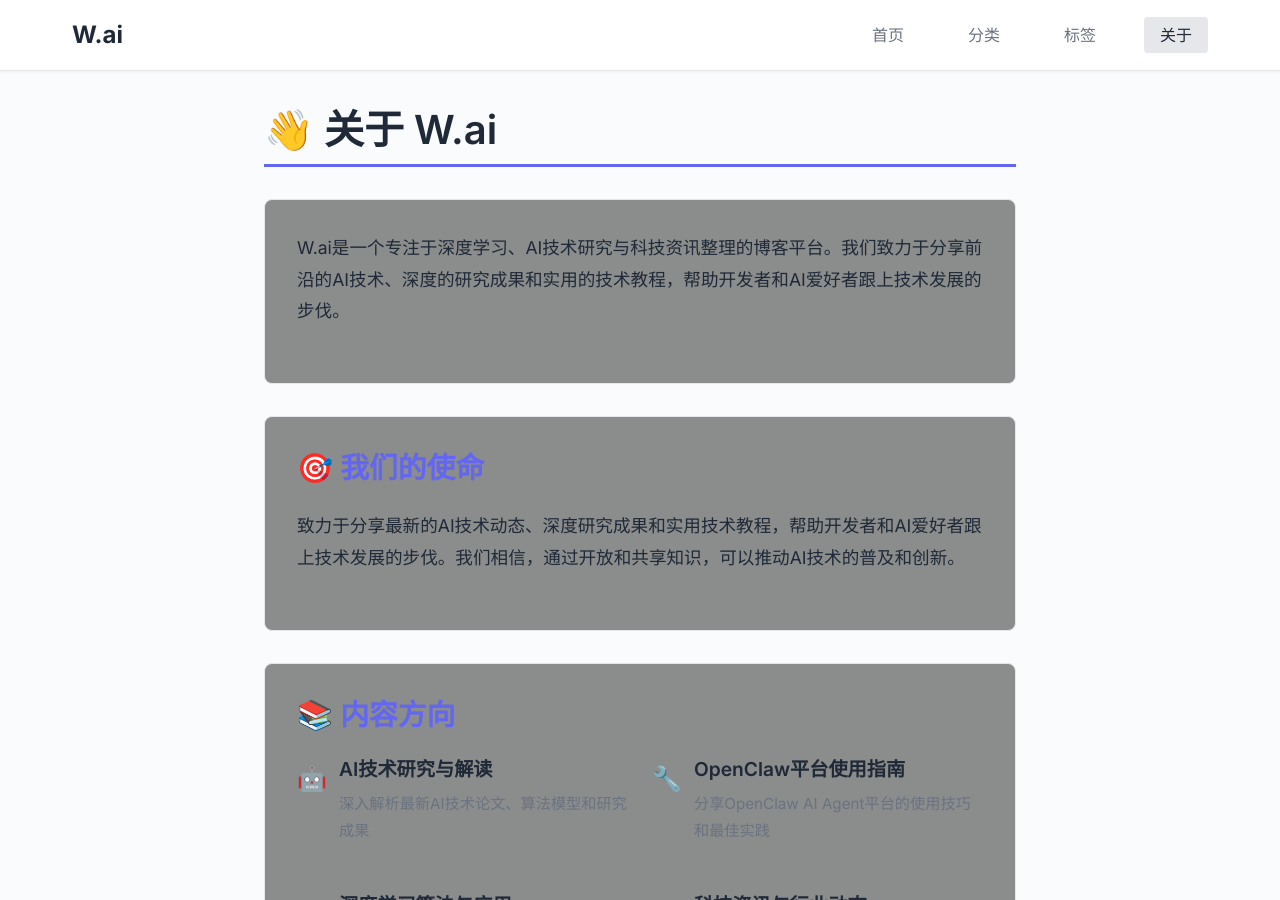
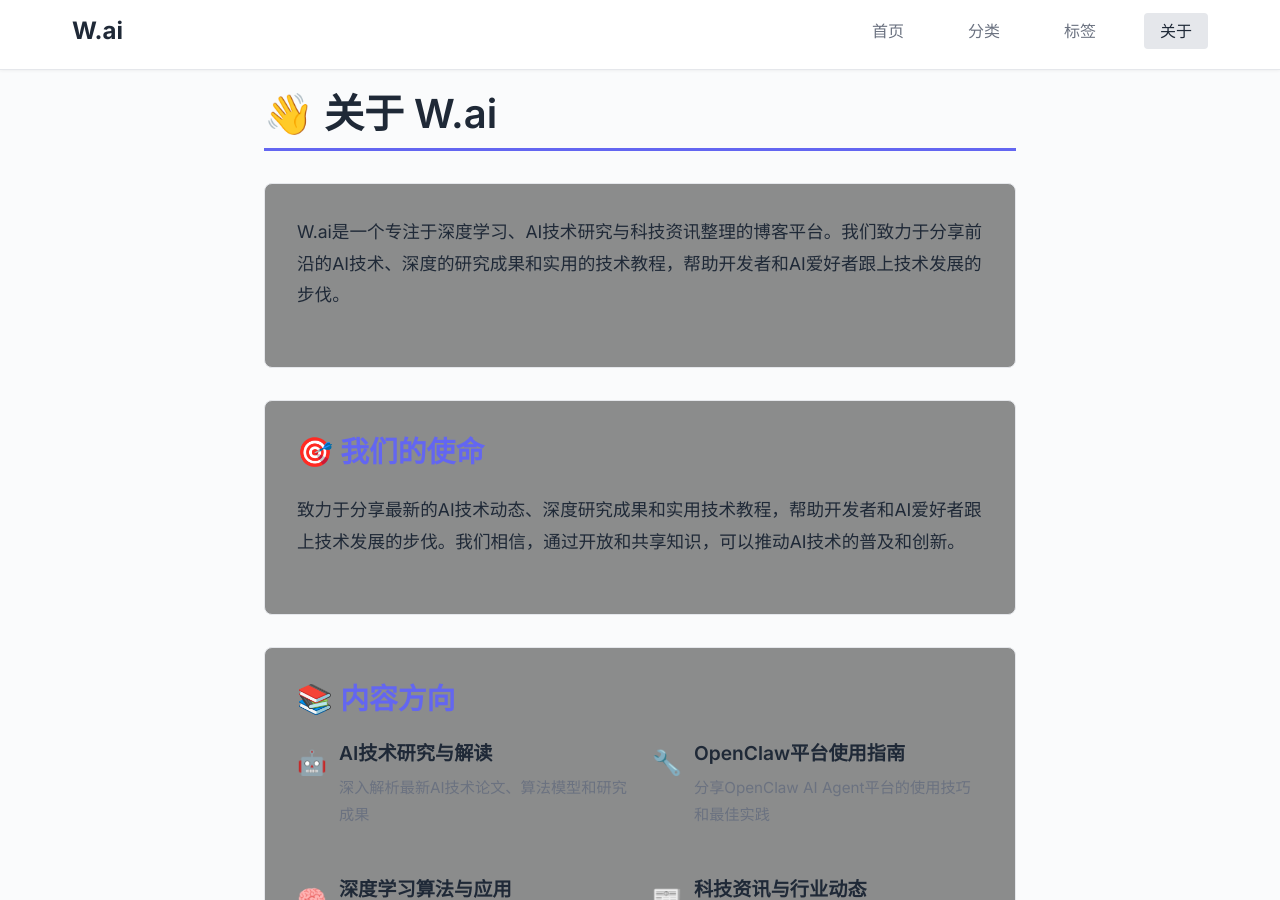
Before and after one commit to wujiaming88/wujiaming88.github.io, a Jekyll site: the page built from about.markdown, in a window 1280 px wide and 900 px high. Built offline with Jekyll 4.4.1, drawn with Linux system fonts in a browser that asks for light colours.

Commit message:
feat: 优化全局底部留白 - 移除重复样式

```diff
--- a/assets/main.css
+++ b/assets/main.css
@@ -172,8 +172,9 @@
     border-bottom: 1px solid #e5e7eb;
     box-shadow: 0 1px 3px rgba(0, 0, 0, 0.05);
     z-index: 1000;
-    padding: 1rem 0;
+    padding: 0.75rem 0;
     transition: background-color 0.3s ease;
+    height: 70px;
 }
 
 .navbar-content {
@@ -223,8 +224,8 @@
 
 /* 主内容区 */
 .main-content {
-    margin-top: 80px;
-    padding: 1.5rem 0;
+    margin-top: 70px;
+    padding: 0.5rem 0;
     min-height: calc(100vh - 120px);
 }
 
@@ -570,7 +571,7 @@
 .footer {
     background-color: #f8f9fa;
     border-top: 1px solid #e5e7eb;
-    padding: 0.75rem 0;
+    padding: 0.5rem 0;
     margin-top: 0.5rem;
     text-align: center;
     color: #6b7280;
--- a/assets/post.css
+++ b/assets/post.css
@@ -4,7 +4,7 @@
 .page-content {
     max-width: 1200px;
     margin: 0 auto;
-    padding: 2rem 0;
+    padding: 0.5rem 0;
 }
 
 .wrapper {
```
Also changed, not shown: index.html (+1 -18 lines).
